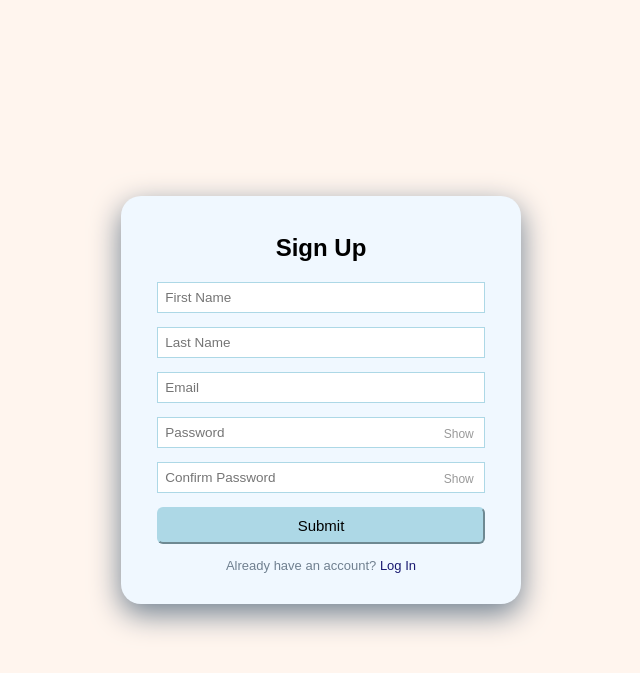
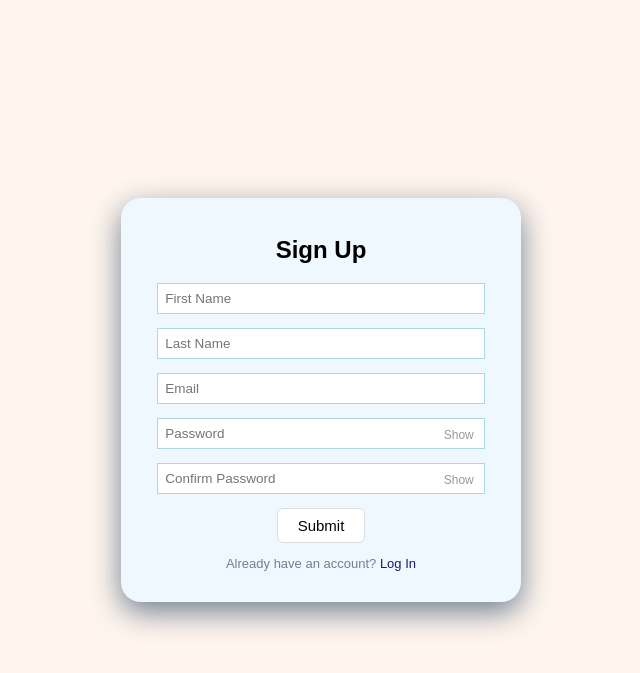
Before and after one commit to marzipanmomo/assignment-project, a Django app: page /accounts/signup/ in a window 1280 px wide. Shown: the top 673 px of the page, without its empty margins (319-959 px from the left). Run offline with Django 5.2, Linux system fonts and the light colour scheme.

Commit message:
fixed css

```diff
--- a/assets/css/style.css
+++ b/assets/css/style.css
@@ -28,24 +28,27 @@ body.auth-page {
     /*centers the heading*/
     text-align: center;
 }
+.btn-block{
+    display: flex;
+    flex-wrap: wrap;
+    align-content: center;
+    justify-content: center;
+}
 .auth-button{
-    /*submit button*/
-    width: 90%;
-    padding: 8px;
-    background-color: lightblue;
-    border-color: lightblue;
+    padding: 8px 20px;
+    background-color: #ffffff;
     border-radius: 6px;
-    font-family: sans-serif;
     font-size: 15px;
     font-weight: 500;
     cursor: pointer;
     display: block;
-    margin: 0 auto 14px;
+    box-shadow: none;
+    outline: 0;
+    border: 1px solid #ddd;
 }
 
 .auth-button:hover{
     background-color: lightsteelblue;
-    border-color: lightsteelblue;
 }
 
 .auth-switch{
@@ -100,3 +103,15 @@ body.auth-page {
     font-family: sans-serif;
     font-size: 12px;
 }
+/* error message css */
+.errorlist{
+    padding-left: 18px;
+}
+.errorlist li{
+    list-style-type: none;
+    font-size:10px;
+    padding-bottom: 5px;
+    color: #ff0211;
+}
+
+/*end error message css */
--- a/backend/accounts/templates/accounts/signup.html
+++ b/backend/accounts/templates/accounts/signup.html
@@ -39,7 +39,9 @@
                 </div>
                 {{form.password2.errors}}
 
-                <button type="submit" class="auth-button">Submit</button>
+                <div class="btn-block">
+                    <button type="submit" class="auth-button">Submit</button>
+                </div>
             </form>
             <p class="auth-switch">Already have an account? <a href="{% url 'login' %}">Log In</a></p>
         </div>
```
Also changed, not shown: backend/accounts/templates/accounts/login.html (+4 -3 lines).
